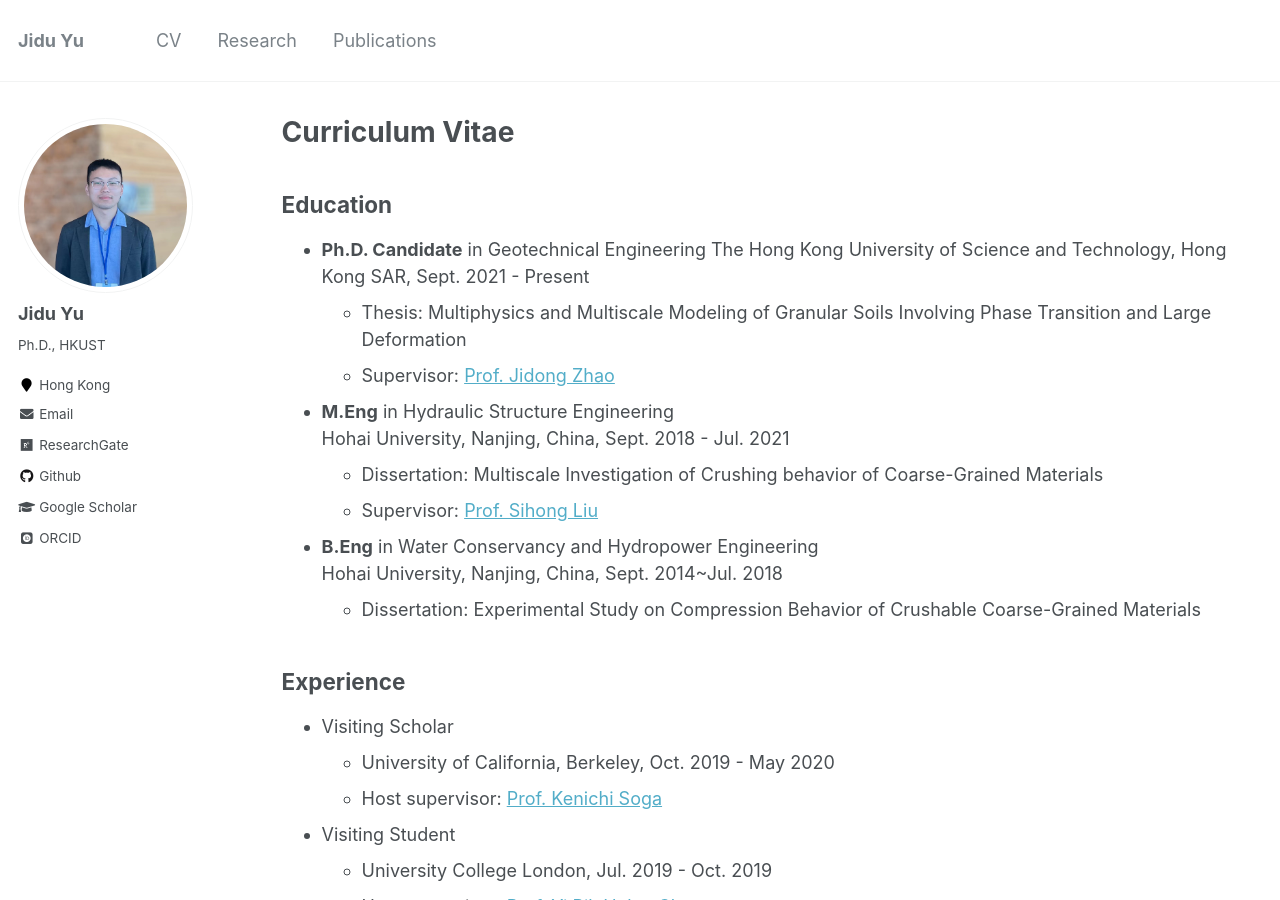
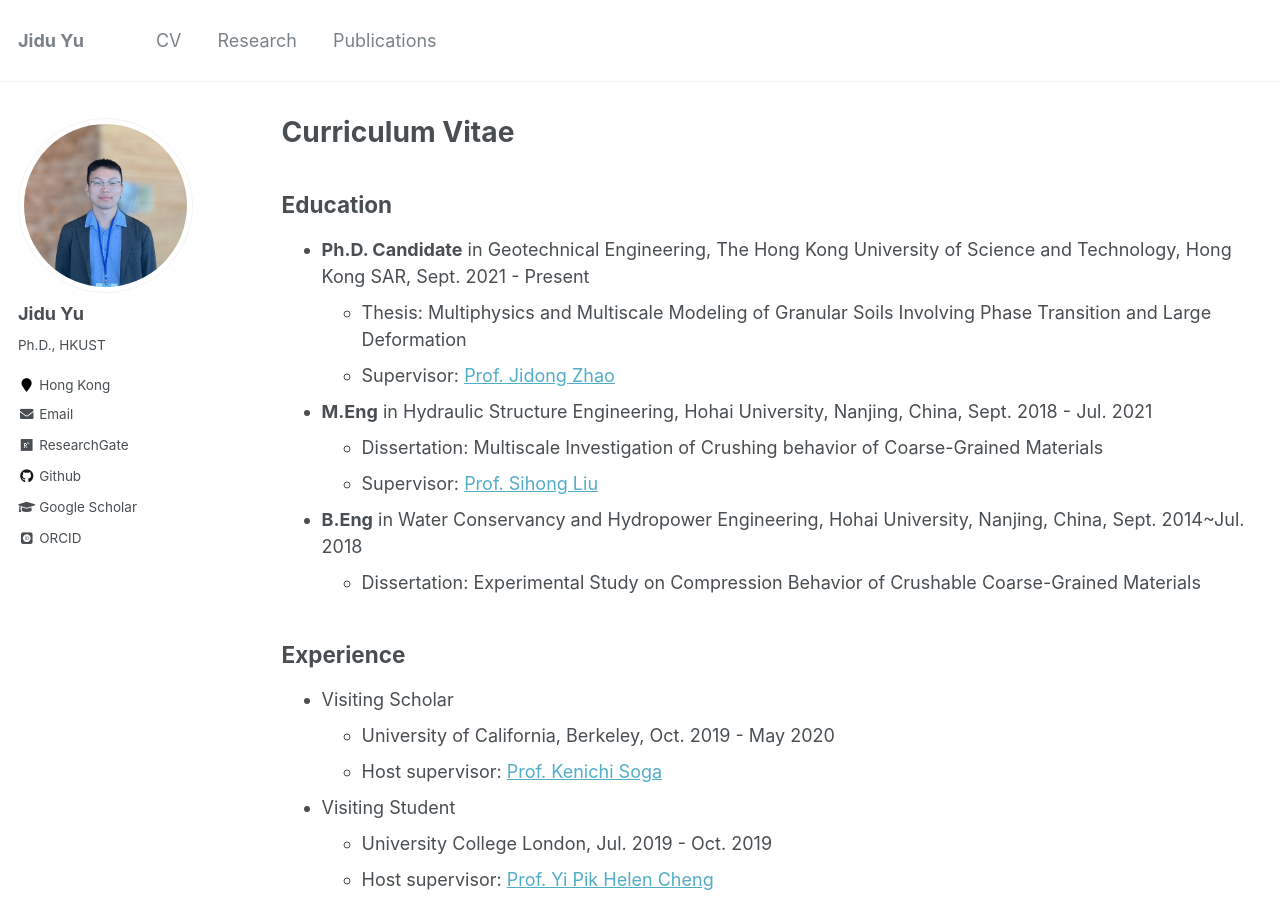
Before and after one commit to yujidu/yujidu.github.io, a Jekyll site: the page built from _pages/cv.md, in a window 1280 px wide and 900 px high. Built offline with Jekyll 4.4.1, drawn with Linux system fonts in a browser that asks for light colours; some web fonts are replaced.

Commit message:
education

```diff
--- a/_pages/cv.md
+++ b/_pages/cv.md
@@ -10,18 +10,15 @@ redirect_from:
 
 Education
 -----
-* __Ph.D. Candidate__ in Geotechnical Engineering
-The Hong Kong University of Science and Technology, Hong Kong SAR, Sept. 2021 - Present
+* __Ph.D. Candidate__ in Geotechnical Engineering, The Hong Kong University of Science and Technology, Hong Kong SAR, Sept. 2021 - Present
   * Thesis: Multiphysics and Multiscale Modeling of Granular Soils Involving Phase Transition and Large Deformation
   * Supervisor: [Prof. Jidong Zhao](http://jzhao.people.ust.hk/group.html)
 
-* __M.Eng__ in Hydraulic Structure Engineering
-Hohai University, Nanjing, China, Sept. 2018 - Jul. 2021
+* __M.Eng__ in Hydraulic Structure Engineering, Hohai University, Nanjing, China, Sept. 2018 - Jul. 2021
   * Dissertation: Multiscale Investigation of Crushing behavior of Coarse-Grained Materials
   * Supervisor: [Prof. Sihong Liu](https://www.shliu.com/)
 
-* __B.Eng__ in Water Conservancy and Hydropower Engineering
-Hohai University, Nanjing, China, Sept. 2014~Jul. 2018
+* __B.Eng__ in Water Conservancy and Hydropower Engineering, Hohai University, Nanjing, China, Sept. 2014~Jul. 2018
   * Dissertation: Experimental Study on Compression Behavior of Crushable Coarse-Grained Materials
 
 Experience
```
